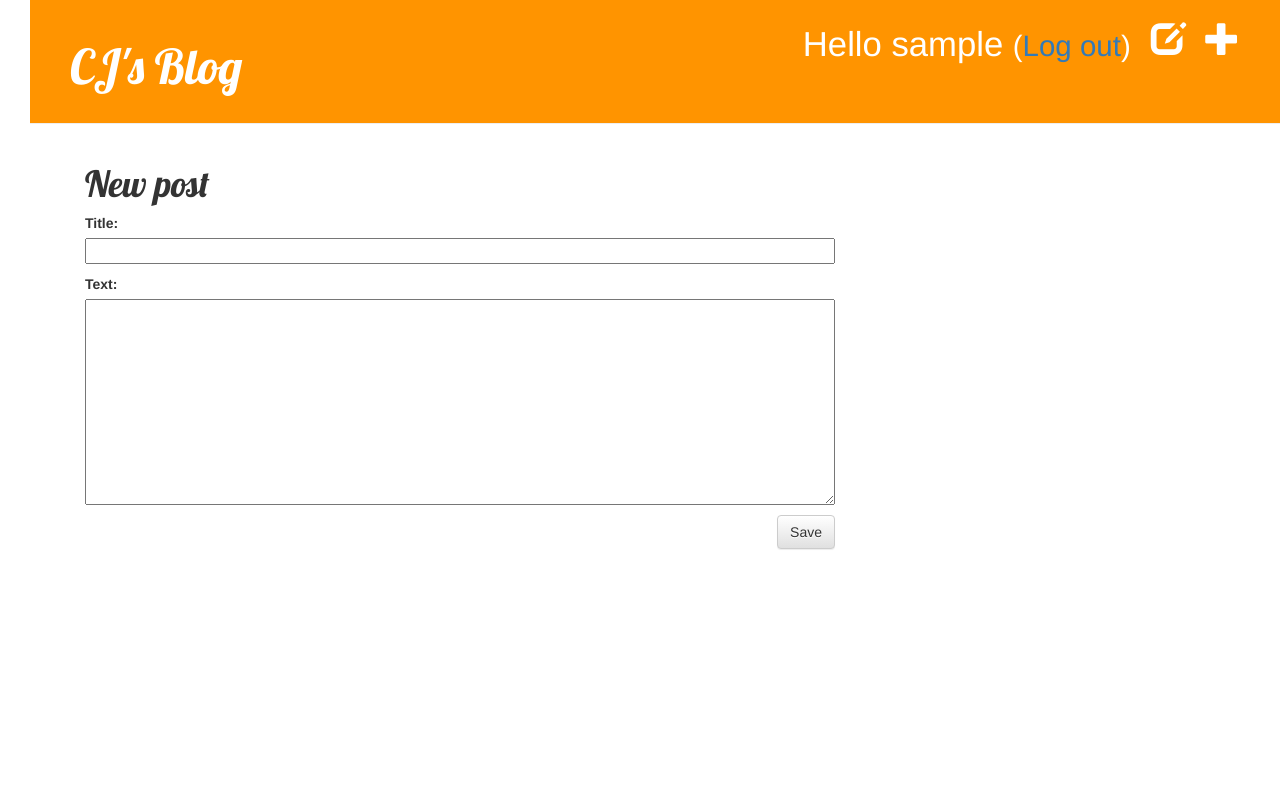
After one commit to cjchoe/my-first-blog, a Django app: page /post/new/ in a window 1280 px wide. The commit adds this page. Run offline with Django 3.2, Linux system fonts and the light colour scheme; the visitor is signed in with stand-in values (Sample User, id 1); some libraries are stand-ins or nearby versions.

Commit message:
QuardCore commit

```diff
--- a/blog/admin.py
+++ b/blog/admin.py
@@ -1,4 +1,5 @@
 from django.contrib import admin
-from .models import Post
+from .models import Post, Comment
 
 admin.site.register(Post)
+admin.site.register(Comment)
--- /dev/null
+++ b/blog/form.py
@@ -0,0 +1,14 @@
+from django import forms
+from .models import Post, Comment
+
+class PostForm(forms.ModelForm):
+
+    class Meta:
+        model = Post
+        fields = ('title', 'text',)
+
+class CommentForm(forms.ModelForm):
+
+    class Meta:
+        model = Comment
+        fields = ('author', 'text',)
--- a/blog/models.py
+++ b/blog/models.py
@@ -15,5 +15,21 @@ class Post(models.Model):
         self.published_date = timezone.now()
         self.save()
 
+
     def __str__(self):
         return self.title
+
+
+class Comment(models.Model):
+    post = models.ForeignKey('blog.Post', related_name='comments')
+    author = models.CharField(max_length=200)
+    text = models.TextField()
+    created_date = models.DateTimeField(default=timezone.now)
+    approved_comment = models.BooleanField(default=False)
+
+    def approve(self):
+        self.approved_comment = True
+        self.save()
+
+    def __str__(self):
+        return self.text
--- /dev/null
+++ b/blog/static/css/blog.css
@@ -0,0 +1,59 @@
+h1 a {
+    color: #FCA205;
+    font-family: 'Lobster';
+}
+body {
+        padding-left: 30px;
+    }
+
+    .page-header {
+        background-color: #ff9400;
+        margin-top: 0;
+        padding: 20px 20px 20px 40px;
+    }
+
+    .page-header h1, .page-header h1 a, .page-header h1 a:visited, .page-header h1 a:active {
+        color: #ffffff;
+        font-size: 36pt;
+        text-decoration: none;
+    }
+
+    .content {
+        margin-left: 40px;
+    }
+
+    h1, h2, h3, h4 {
+        font-family: 'Lobster', cursive;
+    }
+
+    .date {
+        float: right;
+        color: #828282;
+    }
+
+    .save {
+        float: right;
+    }
+
+    .post-form textarea, .post-form input {
+        width: 100%;
+    }
+
+    .top-menu, .top-menu:hover, .top-menu:visited {
+        color: #ffffff;
+        float: right;
+        font-size: 26pt;
+        margin-right: 20px;
+    }
+
+    .post {
+        margin-bottom: 70px;
+    }
+
+    .post h1 a, .post h1 a:visited {
+        color: #000000;
+    }
+
+    .comment {
+    margin: 20px 0px 20px 20px;
+    }
--- /dev/null
+++ b/blog/templates/blog/base.html
@@ -0,0 +1,31 @@
+{% load staticfiles %}
+<html>
+      <head>
+          <title>CJ's Blog</title>
+          <link rel="stylesheet" href="//maxcdn.bootstrapcdn.com/bootstrap/3.2.0/css/bootstrap.min.css">
+          <link rel="stylesheet" href="//maxcdn.bootstrapcdn.com/bootstrap/3.2.0/css/bootstrap-theme.min.css">
+          <link href="https://fonts.googleapis.com/css?family=Lobster&subset=latin,latin-ext" rel="stylesheet" type="text/css">
+          <link rel="stylesheet" href="{% static 'css/blog.css' %}">
+      </head>
+
+      <body>
+          <div class="page-header">
+              {% if user.is_authenticated %}
+                  <a href="{% url 'post_new' %}" class="top-menu"><span class="glyphicon glyphicon-plus"></span></a>
+                  <a href="{% url 'post_list' %}" class="top-menu"><span class="glyphicon glyphicon-edit"></span></a>
+                  <p class="top-menu">Hello {{ user.username }} <small>(<a href="{% url 'logout' %}">Log out</a>)</small></p>
+              {% else %}
+                  <a href="{% url 'login' %}" class="top-menu"><span class="glyphicon glyphicon-lock"></span></a>
+              {% endif %}
+              <h1><a href="/">CJ's Blog</a></h1>
+          </div>
+          <div class="content container">
+              <div class="row">
+                  <div class="col-md-8">
+                  {% block content %}
+                  {% endblock %}
+                  </div>
+              </div>
+          </div>
+      </body>
+  </html>
--- /dev/null
+++ b/blog/templates/blog/post_edit.html
@@ -0,0 +1,9 @@
+{% extends 'blog/base.html' %}
+
+{% block content %}
+    <h1>New post</h1>
+    <form method="POST" class="post-form">{% csrf_token %}
+        {{ form.as_p }}
+        <button type="submit" class="save btn btn-default">Save</button>
+    </form>
+{% endblock %}
--- a/blog/urls.py
+++ b/blog/urls.py
@@ -3,4 +3,11 @@ from . import views
 
 urlpatterns = [
     url(r'^$', views.post_list, name='post_list'),
+    url(r'^post/(?P<pk>[0-9]+)/$', views.post_detail, name='post_detail'),
+    url(r'^post/new/$', views.post_new, name='post_new'),
+    url(r'^post/(?P<pk>[0-9]+)/edit/$', views.post_edit, name='post_edit'),
+    url(r'^post/(?P<pk>\d+)/remove/$', views.post_remove, name='post_remove'),
+    url(r'^post/(?P<pk>\d+)/comment/$', views.add_comment_to_post, name='add_comment_to_post'),
+    #url(r'^comment/(?P<pk>\d+)/approve/$', views.comment_approve, name='comment_approve'),
+    url(r'^comment/(?P<pk>\d+)/remove/$', views.comment_remove, name='comment_remove'),
 ]
--- a/blog/views.py
+++ b/blog/views.py
@@ -1,5 +1,77 @@
 from django.shortcuts import render
+from django.utils import timezone
+from .models import Post, Comment
+from .form import PostForm, CommentForm
+from django.shortcuts import render, get_object_or_404
+from django.shortcuts import redirect
+from django.contrib.auth.decorators import login_required
 
-# Create your views here.
+# Create your views here
 def post_list(request):
-    return render(request, 'blog/post_list.html', {})
+    posts = Post.objects.filter(published_date__lte=timezone.now()).order_by('published_date')
+    return render(request, 'blog/post_list.html', {'posts': posts})
+
+def post_detail(request, pk):
+    post = get_object_or_404(Post, pk=pk)
+    return render(request, 'blog/post_detail.html', {'post': post})
+
+@login_required
+def post_new(request):
+    if request.method == "POST":
+        form = PostForm(request.POST)
+        if form.is_valid():
+            post = form.save(commit=False)
+            post.author = request.user
+            post.published_date = timezone.now()
+            post.save()
+            return redirect('post_detail', pk=post.pk)
+    else:
+        form = PostForm()
+    return render(request, 'blog/post_edit.html', {'form': form})
+
+@login_required
+def post_edit(request, pk):
+    post = get_object_or_404(Post, pk=pk)
+    if request.method == "POST":
+        form = PostForm(request.POST,instance=post)
+        if form.is_valid():
+            post = form.save(commit=False)
+            post.author = request.user
+            post.published_date = timezone.now()
+            post.save()
+            return redirect('post_detail', pk=post.pk)
+    else:
+        form = PostForm(instance=post)
+    return render(request, 'blog/post_edit.html', {'form': form})
+
+@login_required
+def post_remove(request, pk):
+    post = get_object_or_404(Post, pk=pk)
+    post.delete()
+    return redirect('post_list')
+
+def add_comment_to_post(request, pk):
+    post = get_object_or_404(Post, pk=pk)
+    if request.method == "POST":
+        form = CommentForm(request.POST)
+        if form.is_valid():
+            comment = form.save(commit=False)
+            comment.post = post
+            comment.save()
+            return redirect('post_detail', pk=post.pk)
+    else:
+        form = CommentForm()
+    return render(request, 'blog/add_comment_to_post.html', {'form': form})
+
+#   @login_required
+#def comment_approve(request, pk):
+#    comment = get_object_or_404(Comment, pk=pk)
+#    comment.approve()
+#    return redirect('post_detail', pk=comment.post.pk)
+
+@login_required
+def comment_remove(request, pk):
+    comment = get_object_or_404(Comment, pk=pk)
+    post_pk = comment.post.pk
+    comment.delete()
+    return redirect('post_detail', pk=post_pk)
--- a/mysite/settings.py
+++ b/mysite/settings.py
@@ -29,6 +29,8 @@ ALLOWED_HOSTS = []
 
 
 # Application definition
+
+LOGIN_REDIRECT_URL = '/'
 
 INSTALLED_APPS = (
     'django.contrib.admin',
--- a/mysite/urls.py
+++ b/mysite/urls.py
@@ -1,5 +1,6 @@
 from django.conf.urls import include, url
 from django.contrib import admin
+from django.contrib.auth import views
 
 urlpatterns = [
     # Examples:
@@ -7,5 +8,7 @@ urlpatterns = [
     # url(r'^blog/', include('blog.urls')),
 
     url(r'^admin/', include(admin.site.urls)),
+    url(r'^accounts/login/$', views.login, name='login'),
+    url(r'^accounts/logout/$', views.logout, name='logout', kwargs={'next_page': '/'}),
     url(r'', include('blog.urls')),
 ]
```
Also changed, not shown: blog/templates/blog/add_comment_to_post.html (added, +9 -0 lines), blog/templates/blog/post_detail.html (added, +44 -0 lines), blog/templates/blog/post_list.html (+21 -14 lines), blog/templates/registration/login.html (added, +24 -0 lines), blog/migrations/0002_comment.py (added).
